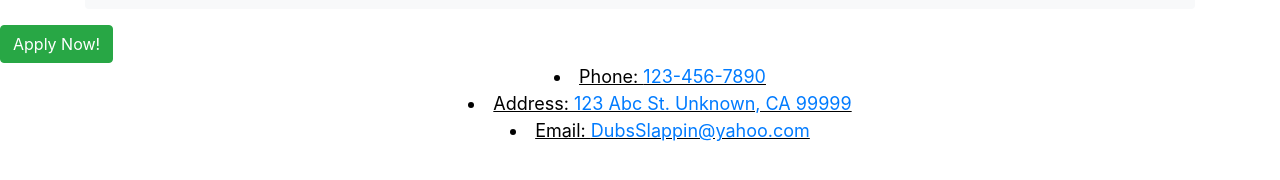
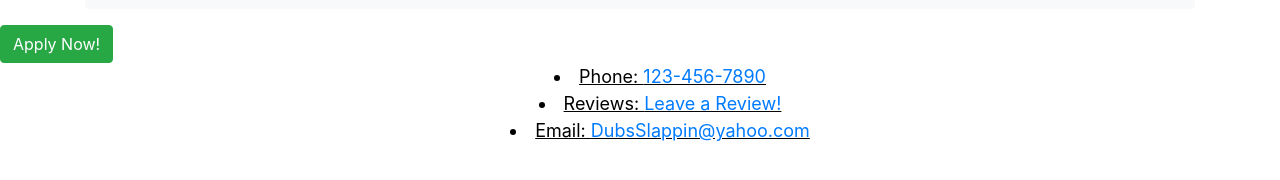
Before and after one commit to TravisWilley/DubsSlappinMeats, a website: page Contact.html in a window 1280 px wide. Shown: the part 328-508 px from the top of the page. Drawn offline with nearby package versions, Linux system fonts and the light colour scheme; files whose address does not match are found by name.

Commit message:
Update Contact.html

```diff
--- a/Contact.html
+++ b/Contact.html
@@ -117,7 +117,7 @@
   <div id="contactPage">
     <ul>
       <li>Phone: <a class="text-primary">123-456-7890</a></li>
-      <li>Address: <a class="text-primary" href="https://www.google.com/maps">123 Abc St. Unknown, CA 99999</a></li>
+      <li>Reviews: <a class="text-primary" href="https://www.yelp.com/">Leave a Review!</a></li>
       <li>Email: <a class="text-primary" href="https://mail.yahoo.com/">DubsSlappin@yahoo.com</a></li>
     </ul>
   </div>
```
